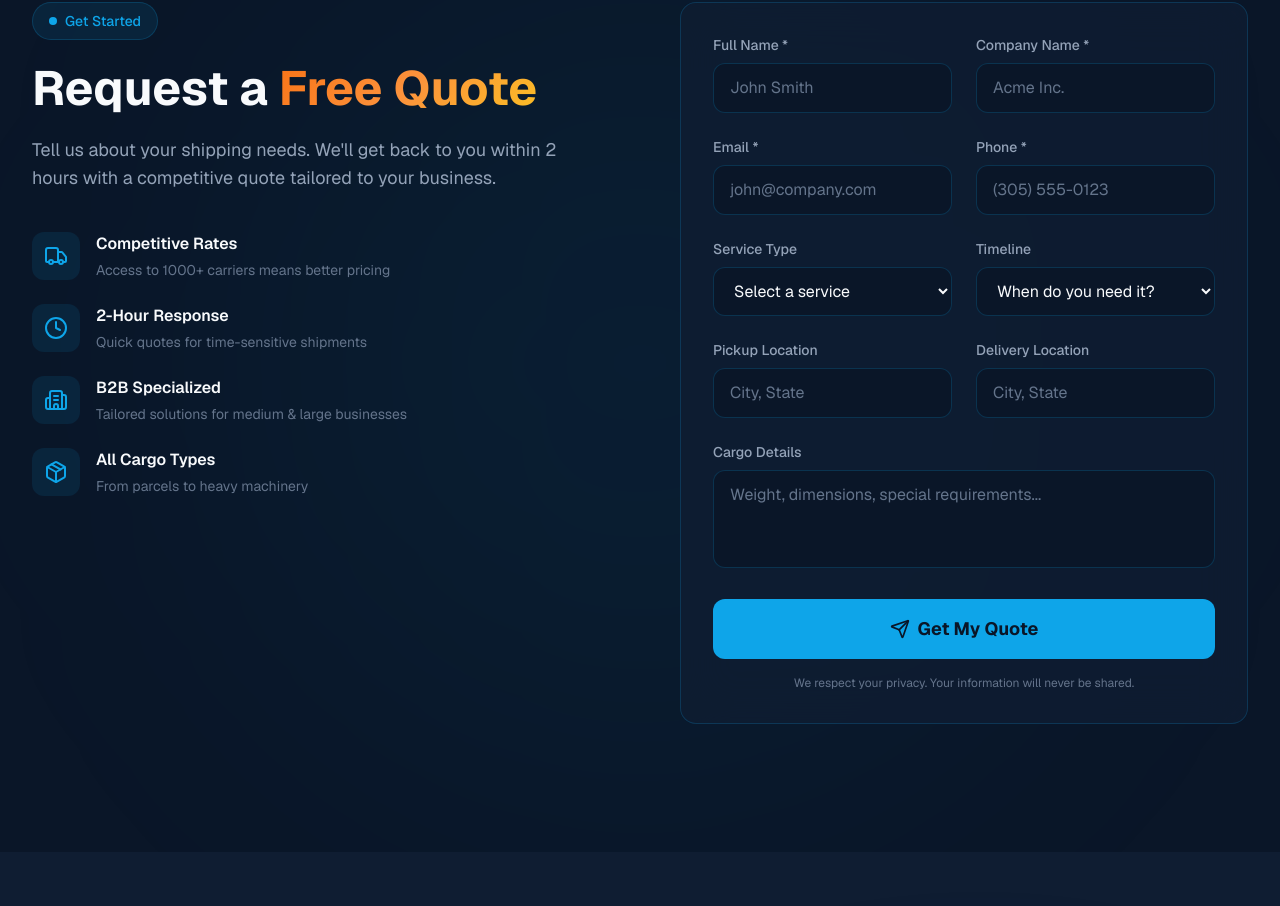
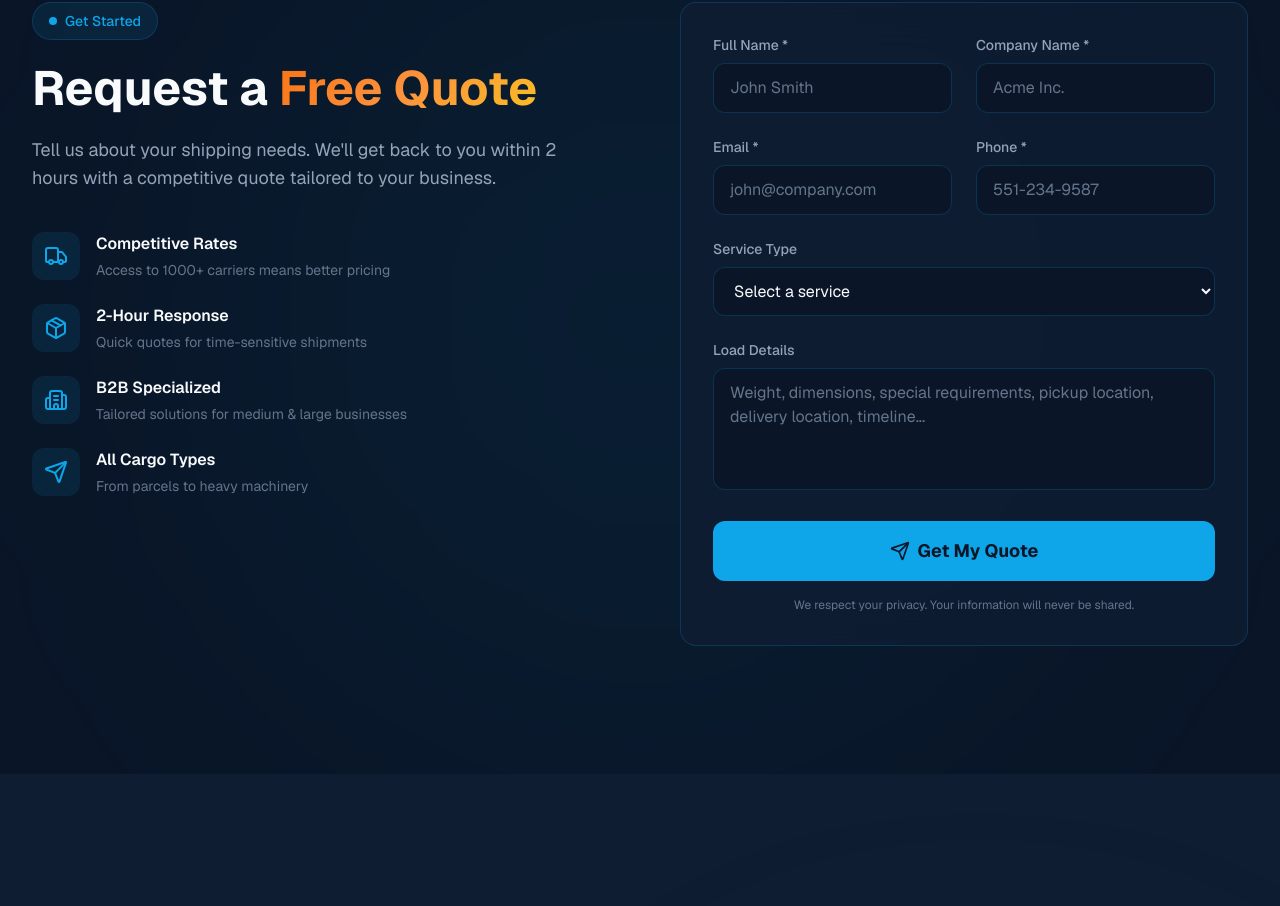
Before and after one commit to TheAlchemist6/duverge-logistics, a Next.js app: page / in a window 1280 px wide. Shown: the part 3676-4582 px from the top of the page. Built offline with nearby package versions, Linux system fonts and the light colour scheme.

Commit message:
Update quote form: remove timeline/pickup/delivery, change cargo to load details, update service dropdown

```diff
--- a/app/sections/QuoteForm.tsx
+++ b/app/sections/QuoteForm.tsx
@@ -2,22 +2,17 @@
 
 import { motion } from "framer-motion";
 import { useState } from "react";
-import { Send, CheckCircle, Truck, Package, Clock, Building2 } from "lucide-react";
+import { Send, CheckCircle, Truck, Package, Building2 } from "lucide-react";
 
 const serviceOptions = [
-  "Freight Brokerage",
-  "Supply Chain Management",
+  "LTL (Less Than Truckload)",
+  "Truckload",
+  "Warehousing",
+  "International Shipping",
+  "White-Glove Delivery",
   "Last-Mile Delivery",
+  "Expedited Delivery",
   "Heavy Hauling",
-  "Warehousing",
-  "Internal Shipping",
-];
-
-const timelineOptions = [
-  "Immediate",
-  "Within 1 week",
-  "Within 2 weeks",
-  "Flexible",
 ];
 
 export default function QuoteForm() {
@@ -27,10 +22,7 @@ export default function QuoteForm() {
     email: "",
     phone: "",
     service: "",
-    pickup: "",
-    delivery: "",
-    cargo: "",
-    timeline: "",
+    load: "",
   });
   const [isSubmitted, setIsSubmitted] = useState(false);
   const [isSubmitting, setIsSubmitting] = useState(false);
@@ -81,10 +73,7 @@ export default function QuoteForm() {
                   email: "",
                   phone: "",
                   service: "",
-                  pickup: "",
-                  delivery: "",
-                  cargo: "",
-                  timeline: "",
+                  load: "",
                 });
               }}
               className="text-[#0ea5e9] hover:underline"
@@ -135,7 +124,7 @@ export default function QuoteForm() {
                   desc: "Access to 1000+ carriers means better pricing",
                 },
                 {
-                  icon: Clock,
+                  icon: Package,
                   title: "2-Hour Response",
                   desc: "Quick quotes for time-sensitive shipments",
                 },
@@ -145,7 +134,7 @@ export default function QuoteForm() {
                   desc: "Tailored solutions for medium & large businesses",
                 },
                 {
-                  icon: Package,
+                  icon: Send,
                   title: "All Cargo Types",
                   desc: "From parcels to heavy machinery",
                 },
@@ -231,13 +220,12 @@ export default function QuoteForm() {
                     value={formData.phone}
                     onChange={handleChange}
                     className="w-full px-4 py-3 rounded-xl bg-[#0a1628] border border-[#0ea5e9]/20 text-[#f8fafc] placeholder-[#64748b] focus:outline-none focus:border-[#0ea5e9]/50 transition-colors"
-                    placeholder="(305) 555-0123"
+                    placeholder="551-234-9587"
                   />
                 </div>
               </div>
 
-              <div className="grid sm:grid-cols-2 gap-6 mb-6">
-                <div>
+              <div className="mb-6">
                 <label className="block text-sm font-medium text-[#94a3b8] mb-2">
                   Service Type
                 </label>
@@ -255,66 +243,18 @@ export default function QuoteForm() {
                   ))}
                 </select>
               </div>
-                <div>
-                  <label className="block text-sm font-medium text-[#94a3b8] mb-2">
-                    Timeline
-                  </label>
-                  <select
-                    name="timeline"
-                    value={formData.timeline}
-                    onChange={handleChange}
-                    className="w-full px-4 py-3 rounded-xl bg-[#0a1628] border border-[#0ea5e9]/20 text-[#f8fafc] focus:outline-none focus:border-[#0ea5e9]/50 transition-colors"
-                  >
-                    <option value="">When do you need it?</option>
-                    {timelineOptions.map((opt) => (
-                      <option key={opt} value={opt}>
-                        {opt}
-                      </option>
-                    ))}
-                  </select>
-                </div>
-              </div>
-
-              <div className="grid sm:grid-cols-2 gap-6 mb-6">
-                <div>
-                  <label className="block text-sm font-medium text-[#94a3b8] mb-2">
-                    Pickup Location
-                  </label>
-                  <input
-                    type="text"
-                    name="pickup"
-                    value={formData.pickup}
-                    onChange={handleChange}
-                    className="w-full px-4 py-3 rounded-xl bg-[#0a1628] border border-[#0ea5e9]/20 text-[#f8fafc] placeholder-[#64748b] focus:outline-none focus:border-[#0ea5e9]/50 transition-colors"
-                    placeholder="City, State"
-                  />
-                </div>
-                <div>
-                  <label className="block text-sm font-medium text-[#94a3b8] mb-2">
-                    Delivery Location
-                  </label>
-                  <input
-                    type="text"
-                    name="delivery"
-                    value={formData.delivery}
-                    onChange={handleChange}
-                    className="w-full px-4 py-3 rounded-xl bg-[#0a1628] border border-[#0ea5e9]/20 text-[#f8fafc] placeholder-[#64748b] focus:outline-none focus:border-[#0ea5e9]/50 transition-colors"
-                    placeholder="City, State"
-                  />
-                </div>
-              </div>
 
               <div className="mb-6">
                 <label className="block text-sm font-medium text-[#94a3b8] mb-2">
-                  Cargo Details
+                  Load Details
                 </label>
                 <textarea
-                  name="cargo"
-                  rows={3}
-                  value={formData.cargo}
+                  name="load"
+                  rows={4}
+                  value={formData.load}
                   onChange={handleChange}
                   className="w-full px-4 py-3 rounded-xl bg-[#0a1628] border border-[#0ea5e9]/20 text-[#f8fafc] placeholder-[#64748b] focus:outline-none focus:border-[#0ea5e9]/50 transition-colors resize-none"
-                  placeholder="Weight, dimensions, special requirements..."
+                  placeholder="Weight, dimensions, special requirements, pickup location, delivery location, timeline..."
                 />
               </div>
 
```
Lines whose indentation alone changed are shown as unchanged.
